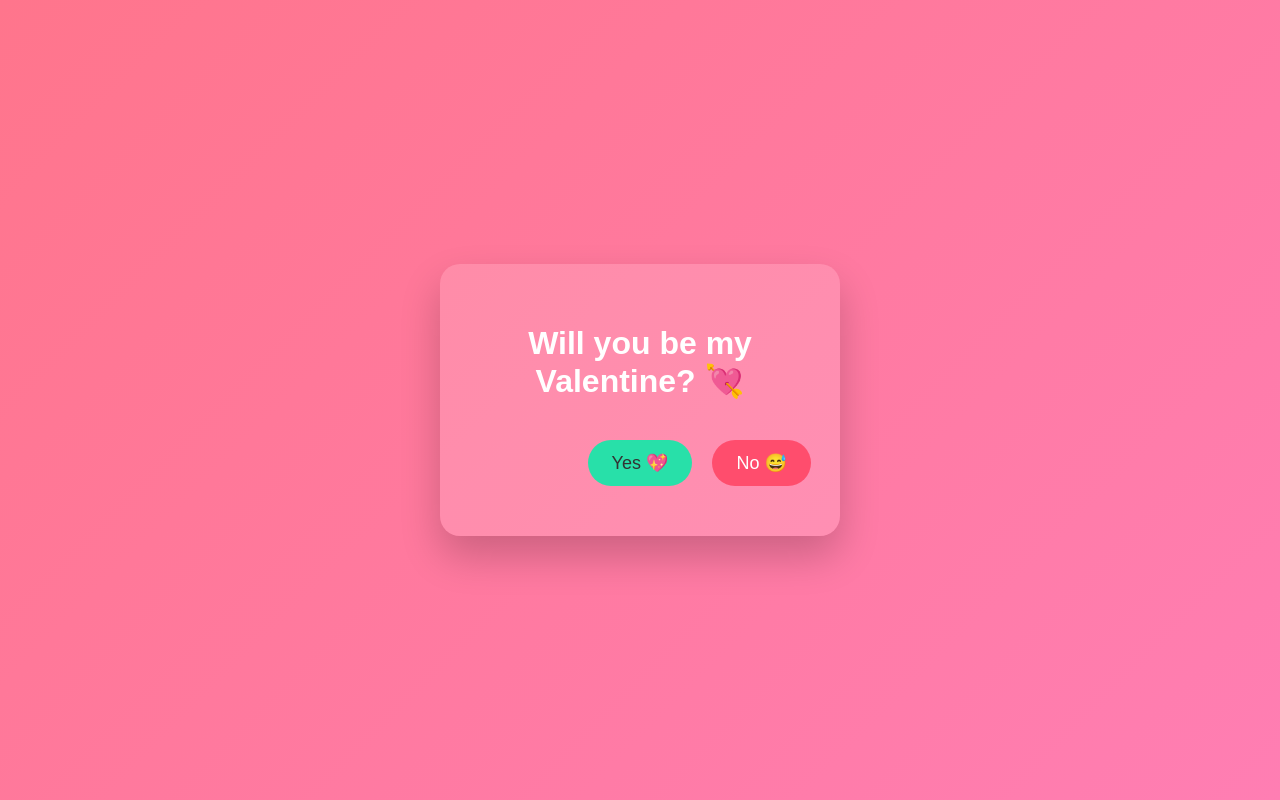
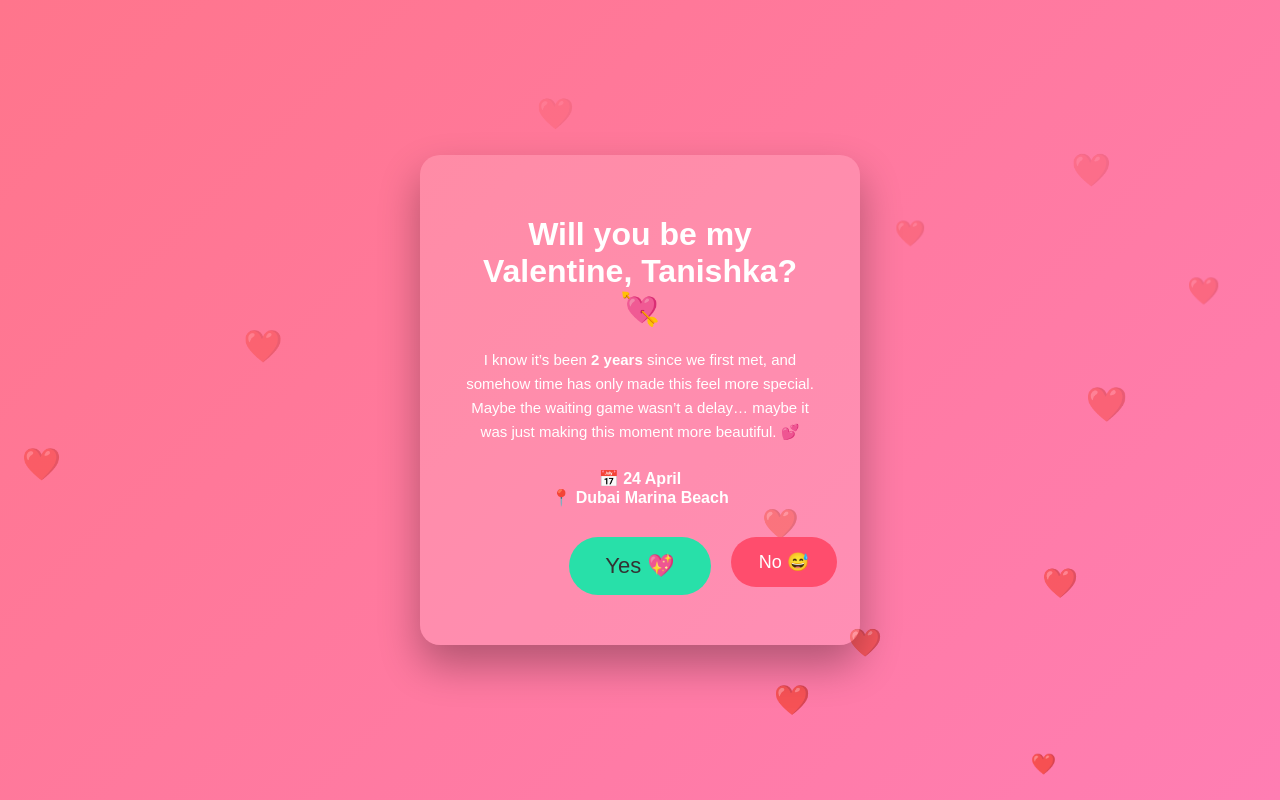
Before and after one commit to immy6699/valentine, a plain HTML site: page index.html in a window 1280 px wide. Drawn offline with Linux system fonts and the light colour scheme.

Commit message:
Enhance Valentine's Day proposal layout and content
Updated styling and content for Valentine's Day proposal.

```diff
--- a/index.html
+++ b/index.html
@@ -8,32 +8,40 @@
       font-family: 'Arial', sans-serif;
       background: linear-gradient(135deg, #ff758c, #ff7eb3);
       height: 100vh;
+      margin: 0;
       display: flex;
       justify-content: center;
       align-items: center;
-      margin: 0;
-      color: #fff;
-      text-align: center;
+      color: white;
+      overflow: hidden;
     }
 
     .card {
       background: rgba(255, 255, 255, 0.15);
       padding: 40px;
       border-radius: 20px;
-      box-shadow: 0 20px 40px rgba(0,0,0,0.2);
+      text-align: center;
       position: relative;
-      width: 320px;
+      width: 360px;
+      box-shadow: 0 20px 40px rgba(0,0,0,0.3);
+      z-index: 2;
     }
 
     h1 {
-      margin-bottom: 30px;
+      margin-bottom: 20px;
+    }
+
+    p {
+      font-size: 15px;
+      line-height: 1.6;
+      margin-bottom: 25px;
     }
 
     button {
       font-size: 18px;
-      padding: 12px 24px;
+      padding: 14px 28px;
       border: none;
-      border-radius: 25px;
+      border-radius: 30px;
       cursor: pointer;
       margin: 10px;
     }
@@ -41,6 +49,8 @@
     #yesBtn {
       background-color: #28e0a9;
       color: #333;
+      font-size: 22px;
+      padding: 16px 36px;
     }
 
     #noBtn {
@@ -48,37 +58,106 @@
       color: white;
       position: absolute;
     }
+
+    .details {
+      font-size: 16px;
+      margin-bottom: 20px;
+    }
+
+    /* Floating hearts */
+    .heart {
+      position: absolute;
+      bottom: -20px;
+      color: rgba(255,255,255,0.8);
+      animation: floatUp 6s linear infinite;
+    }
+
+    @keyframes floatUp {
+      0% { transform: translateY(0); opacity: 1; }
+      100% { transform: translateY(-110vh); opacity: 0; }
+    }
   </style>
 </head>
 <body>
 
   <div class="card">
-    <h1>Will you be my Valentine? 💘</h1>
+    <h1>Will you be my Valentine, <span id="name"></span>? 💘</h1>
+
+    <p>
+      I know it’s been <strong>2 years</strong> since we first met,
+      and somehow time has only made this feel more special.
+      Maybe the waiting game wasn’t a delay… maybe it was just
+      making this moment more beautiful. 💕
+    </p>
+
+    <div class="details">
+      📅 <strong>24 April</strong><br>
+      📍 <strong>Dubai Marina Beach</strong>
+    </div>
+
     <button id="yesBtn" onclick="yesClicked()">Yes 💖</button>
     <button id="noBtn">No 😅</button>
   </div>
 
+  <!-- Background music -->
+  <audio id="music" loop>
+    <source src="https://www.soundhelix.com/examples/mp3/SoundHelix-Song-1.mp3" type="audio/mpeg">
+  </audio>
+
   <script>
+    // ❤️ PERSONAL DETAILS
+    const herName = "Tanishka";
+    const whatsappNumber = "919521871917"; // 👈 replace with your WhatsApp number (with country code)
+
+    document.getElementById("name").textContent = herName;
+
     const noBtn = document.getElementById("noBtn");
+    const music = document.getElementById("music");
 
+    // No button runs away
     noBtn.addEventListener("mouseover", () => {
-      const x = Math.random() * 200;
-      const y = Math.random() * 200;
+      const x = Math.random() * 260;
+      const y = Math.random() * 220;
       noBtn.style.left = x + "px";
       noBtn.style.top = y + "px";
     });
 
+    // Play music on first click
+    document.body.addEventListener("click", () => {
+      music.play().catch(() => {});
+    }, { once: true });
+
+    // YES clicked
     function yesClicked() {
       document.body.innerHTML = `
-        <h1 style="color:white;">
-          Yayyy! 💕<br><br>
-          I knew you'd say YES 😍<br><br>
-          Happy Valentine’s Day 🌹
+        <h1 style="text-align:center;">
+          Yayyy ${herName}! 💕<br><br>
+          24 April is officially ours 🌹<br>
+          Dubai Marina Beach awaits us 🌊✨<br><br>
+          I can’t wait to make memories with you ❤️
         </h1>
       `;
+
+      setTimeout(() => {
+        const msg = encodeURIComponent(
+          "She said YES 💖\n24 April | Dubai Marina Beach 🌊\nCan’t wait ❤️"
+        );
+        window.location.href = `https://wa.me/${whatsappNumber}?text=${msg}`;
+      }, 3500);
     }
+
+    // Floating hearts
+    setInterval(() => {
+      const heart = document.createElement("div");
+      heart.className = "heart";
+      heart.innerHTML = "❤️";
+      heart.style.left = Math.random() * 100 + "vw";
+      heart.style.fontSize = Math.random() * 22 + 14 + "px";
+      document.body.appendChild(heart);
+
+      setTimeout(() => heart.remove(), 6000);
+    }, 400);
   </script>
 
 </body>
 </html>
-<!-- Valentine site -->
```
